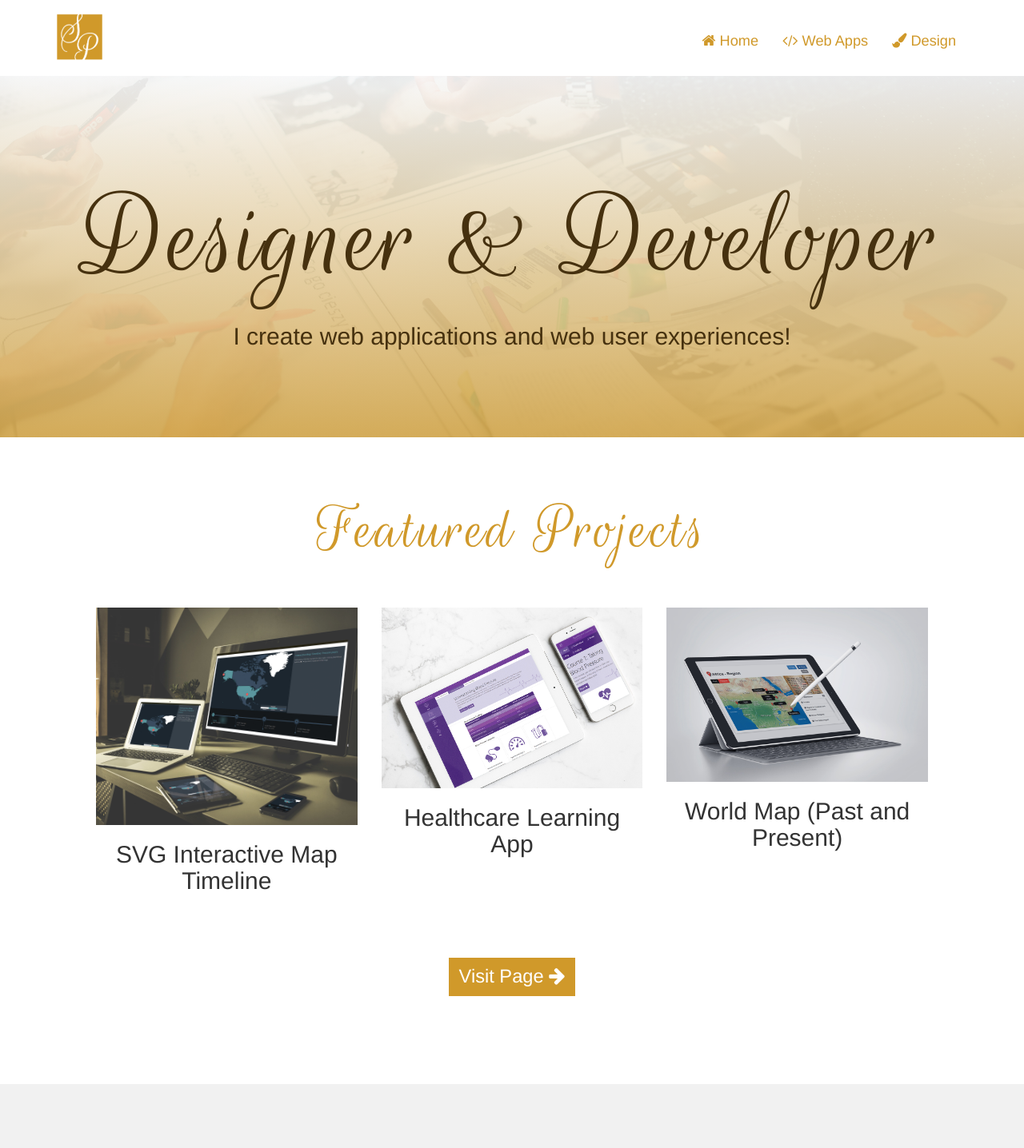
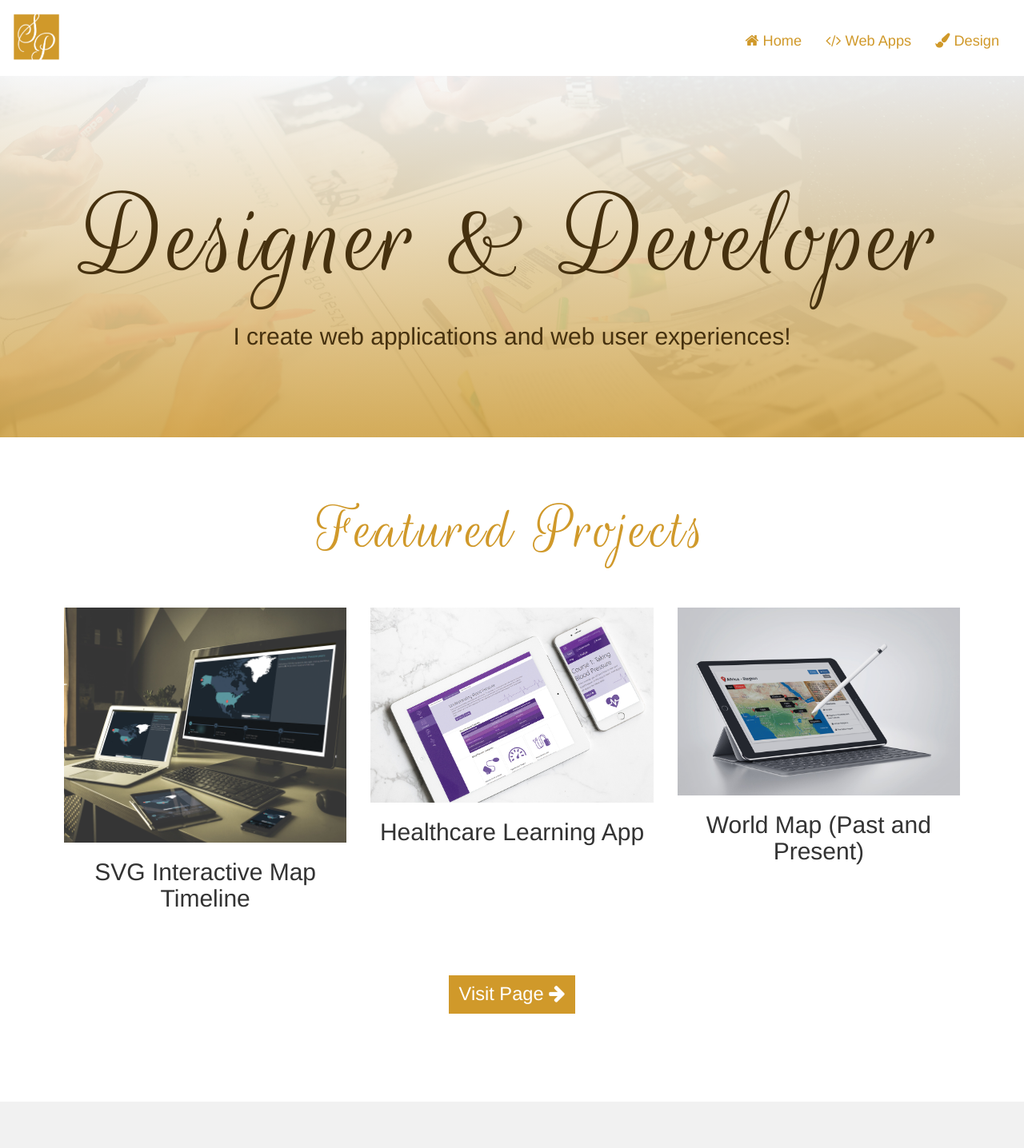
Before and after one commit to lacrimosia/Portfolio-Website, an Angular app: page /#/home in a window 1280 px wide. Shown: the top 1436 px of the page at 80% size. Built offline with nearby package versions, Linux system fonts and the light colour scheme.

Commit message:
Added fluid columns

```diff
--- a/src/app/app.component.html
+++ b/src/app/app.component.html
@@ -1,5 +1,5 @@
 <nav class="navbar navbar-default animated fadeIn">
-  <div class="container">
+  <div class="container-fluid">
     <!-- Brand and toggle get grouped for better mobile display -->
     <div class="navbar-header animated fadeIn">
       <button type="button" class="navbar-toggle collapsed" data-toggle="collapse" data-target="#bs-example-navbar-collapse-1" aria-expanded="false">
--- a/src/app/graphics/graphics.component.html
+++ b/src/app/graphics/graphics.component.html
@@ -7,9 +7,9 @@
     </div>
   </div>
 </div>
-<div class="container">
+<div class="container-fluid">
   <div class="row">
-    <div class="col-sm-12 col-xs-12 col-md-6 col-lg-6 grapdesign" *ngFor="let g of graphics | keys; let d = index">
+    <div class="col-sm-12 col-xs-12 col-md-4 col-lg-4 grapdesign" *ngFor="let g of graphics | keys; let d = index">
       <div class="images">
         <img src="{{getFullImage(g?.value?.fullLink)}}" class="img-responsive" />
       </div>
--- a/src/app/home/home.component.html
+++ b/src/app/home/home.component.html
@@ -46,7 +46,7 @@
     </div>
 </div>-->
 <div class="container-fluid">
-  <div class="container animated fadeIn">
+  <div class="container-fluid animated fadeIn">
     <div class="row">
       <div class="col-md-12 col-lg-12 col-sm-12 col-xs-12 extraPadding">
         <h1 class="text-center">Featured Projects </h1>
--- a/src/app/interactives/interactives.component.html
+++ b/src/app/interactives/interactives.component.html
@@ -4,9 +4,9 @@
     <h2>Web Applications &amp; eLearning Solutions</h2>
   </div>
 </div>
-<div class="container animated fadeIn">
+<div class="container-fluid animated fadeIn">
   <div class="row">
-    <div class="main col-sm-12 col-xs-12 col-md-6 col-lg-6 grapdesign" *ngFor="let n of interactives | keys; let i = index">
+    <div class="main col-sm-12 col-xs-12 col-md-4 col-lg-4 grapdesign" *ngFor="let n of interactives | keys; let i = index">
       <div class="images">
         <img src="{{getImage(n?.value?.picture[0].name)}}" class="img-responsive" />
       </div>
```
